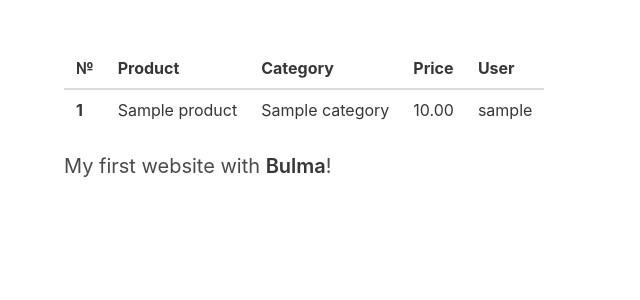
After one commit to stratiiv/djangoShop, a Django app: page /shop/products/1/ in a window 1280 px wide. The commit adds this page. Shown: the top 300 px of the page, without its empty margins (0-640 px from the left). Run offline with Django 4.2, Linux system fonts and the light colour scheme; tables that the repository leaves empty hold one stand-in row (values such as "Sample post"); parts of the project's set-up code (start-up, migrations or seed data) failed here and were passed over.

Commit message:
add detailed product view;add order form

```diff
--- a/coax_test_task/settings.py
+++ b/coax_test_task/settings.py
@@ -108,7 +108,8 @@ AUTH_PASSWORD_VALIDATORS = [
 
 LANGUAGE_CODE = 'en-us'
 
-TIME_ZONE = 'UTC'
+TIME_ZONE = 'Europe/Kyiv'
+
 
 USE_I18N = True
 
--- a/shop/models.py
+++ b/shop/models.py
@@ -22,3 +22,4 @@ class Order(models.Model):
     customer = models.CharField(max_length=50)
     product = models.ForeignKey(Product,on_delete=models.CASCADE)
     email = models.EmailField()
+    created_at = models.DateTimeField(auto_now_add=True)
--- a/shop/templates/shop/filtered_products.html
+++ b/shop/templates/shop/filtered_products.html
@@ -4,7 +4,7 @@
 <tbody>
     {% for product in filter.qs %}
     <tr>
-        <th>{{product.id}}</th>
+        <th><a href="{% url 'product-detail' product.id %}">{{product.id}}</a></th>
         <td>{{product.name}}</td>
         <td>{{product.category}}</td>
         <td>{{product.price}}</td>
--- /dev/null
+++ b/shop/templates/shop/product_detail.html
@@ -0,0 +1,24 @@
+{% extends 'shop/product_list.html' %}
+{% block form %} {% endblock %}
+{% block table %}
+<table class="table">
+  <thead>
+      <tr>
+          <th>№</th>
+          <th>Product</th>
+          <th>Category</th>
+          <th>Price</th>
+          <th>User</th>
+      </tr>
+  </thead>
+  <tbody>
+      <tr>
+          <th>{{product.id}}</th>
+          <td>{{product.name}}</td>
+          <td>{{product.category}}</td>
+          <td>{{product.price}}</td>
+          <td>{{product.user}}</td>
+      </tr>
+  </tbody>
+</table>
+{% endblock %}
--- a/shop/templates/shop/product_list.html
+++ b/shop/templates/shop/product_list.html
@@ -7,12 +7,16 @@
     <link rel="stylesheet" href="https://cdn.jsdelivr.net/npm/bulma@0.9.4/css/bulma.min.css">
   </head>
   <body>
+
   <section class="section">
     <div class="container">
+        {% block form %}
       <form method="get" action="{% url 'filter-products' %}">
         {{filter.form.as_p}}
         <input type="submit">
       </form>
+        {% endblock %}
+        {% block table %}
       <table class="table">
         <thead>
             <tr>
@@ -26,7 +30,7 @@
         <tbody>
             {% for product in product_list %}
             <tr>
-                <th>{{product.id}}</th>
+                <th><a href="{% url 'product-detail' product.id %}">{{product.id}}</a></th>
                 <td>{{product.name}}</td>
                 <td>{{product.category}}</td>
                 <td>{{product.price}}</td>
@@ -35,6 +39,7 @@
         </tbody>
         {% endblock %}
       </table>
+      {% endblock %}
       <p class="subtitle">
         My first website with <strong>Bulma</strong>!
       </p>
--- a/shop/urls.py
+++ b/shop/urls.py
@@ -3,5 +3,7 @@ from django.urls import path,include
 from . import views
 urlpatterns = [
     path('products/',views.get_product_list,name='products'),
-    path('products/filter',views.get_filtered_product_list,name='filter-products')
+    path('products/filter/',views.get_filtered_product_list,name='filter-products'),
+    path('products/<int:pk>/',views.ProductDetailView.as_view(),name = 'product-detail'),
+    path('create-order/',views.create_order,name = 'create-order')
 ]
--- a/shop/views.py
+++ b/shop/views.py
@@ -1,7 +1,9 @@
 import django_filters
-from django.shortcuts import render
+from django.shortcuts import render,redirect
 from django.urls import reverse
+from django.views import generic
 from .models import Product
+from .forms import ProductForm
 # Create your views here.
 
 class ProductFilter(django_filters.FilterSet):
@@ -18,3 +20,17 @@ def get_product_list(request):
 def get_filtered_product_list(request):
     f = ProductFilter(request.GET,queryset=Product.objects.all())
     return render(request,'shop/filtered_products.html',{'filter':f})
+
+class ProductDetailView(generic.DetailView):
+    model = Product
+    context_object_name = 'product'
+
+def create_order(request):
+    if request.method == 'POST':
+        form = ProductForm(request.POST)
+        if form.is_valid():
+            order=form.save()
+            return redirect('create-order')
+    else:
+        form = ProductForm()
+        return render(request,'shop/create_order.html',{'form':form})
```
Also changed, not shown: shop/forms.py (added, +8 -0 lines), shop/migrations/0002_order_created_at.py (added), shop/templates/shop/create_order.html (added).
